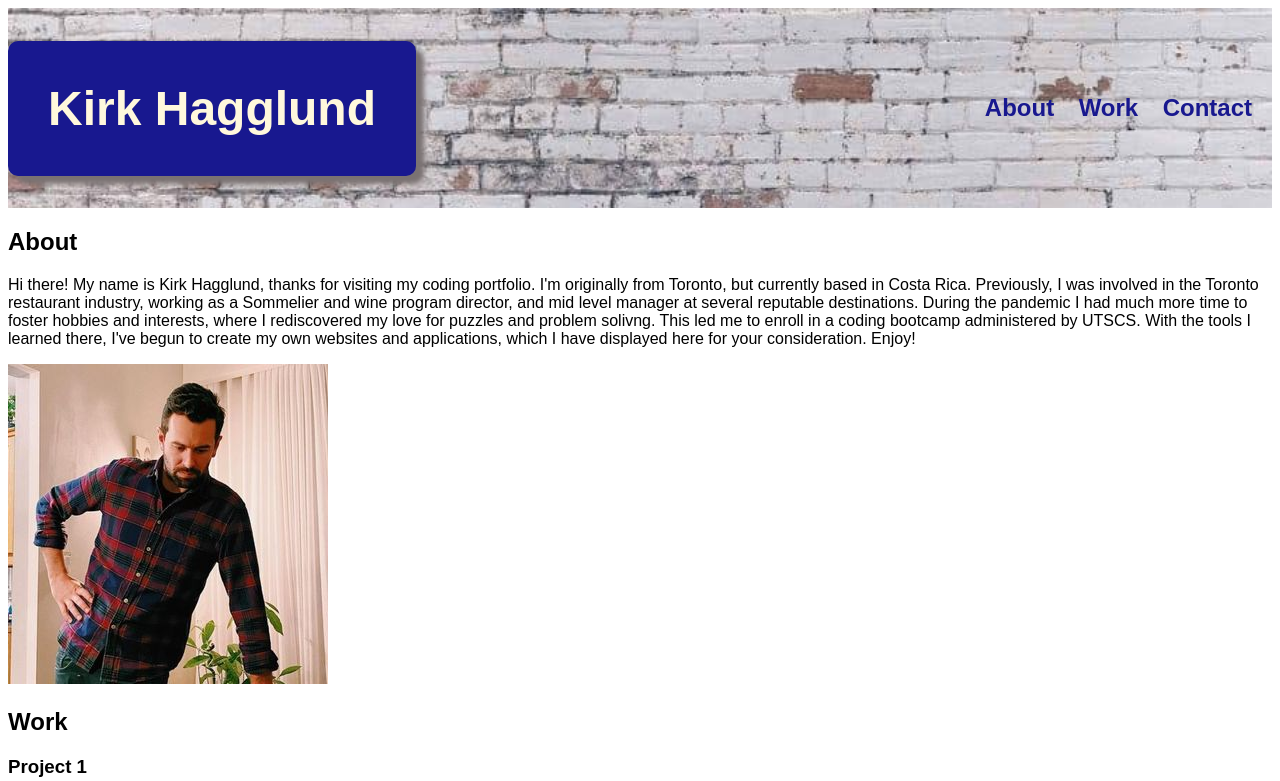
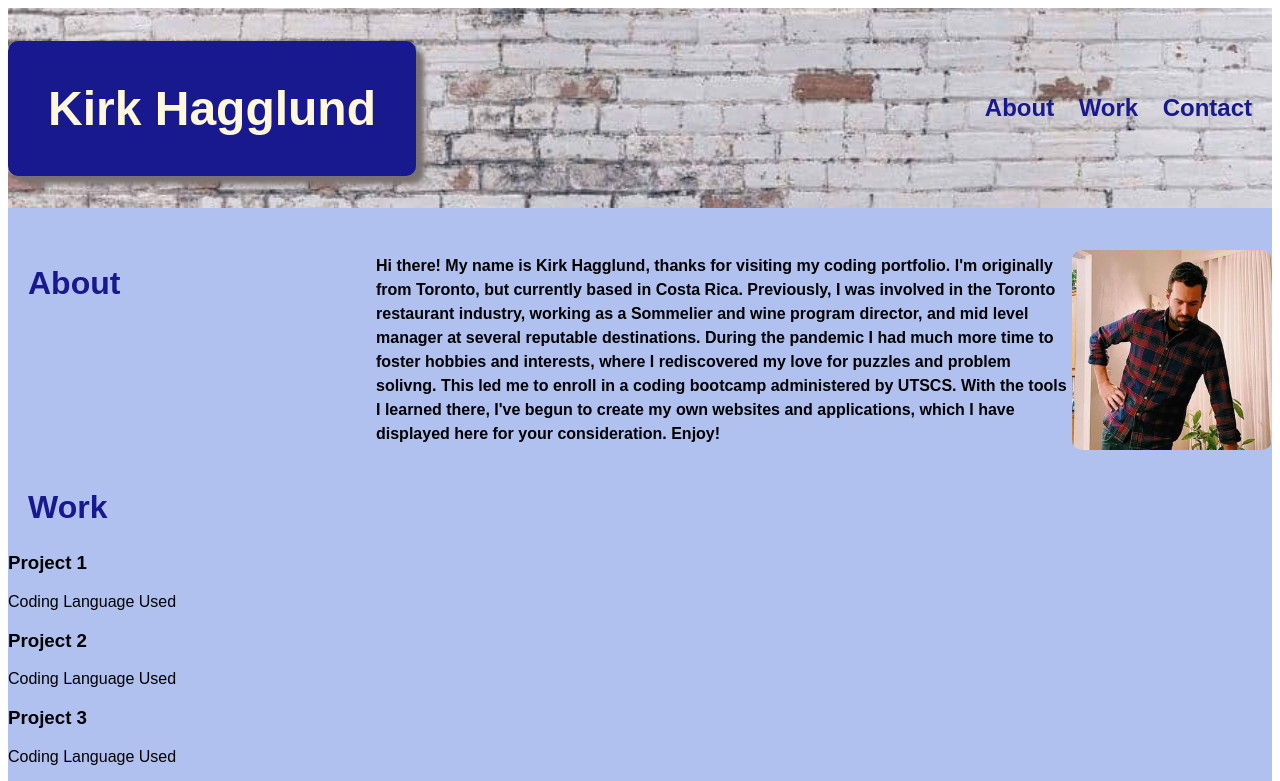
Before and after one commit to KirkHagglund/kirk-hagglunds-portfolio, a plain HTML site: page index.html in a window 1280 px wide. Shown: the top 781 px of the page. Drawn offline with Linux system fonts and the light colour scheme.

Commit message:
beefing up stylesheet

```diff
--- a/assets/css/style.css
+++ b/assets/css/style.css
@@ -25,7 +25,6 @@ h1 {
 
 ul {
     list-style-type: none;
-    display: inline;
 }
 
 li {
@@ -40,3 +39,42 @@ li a {
     padding: auto 20px;
     margin-right: 20px;
 }
+
+main {
+    background-color: rgb(176, 193, 240);
+}
+
+h2 {
+    font-size: 2rem;
+    color: rgb(24, 24, 143);
+    width: 30%;
+    margin-left: 20px;
+    align-self: stretch;
+}
+
+.about {
+    display: flex;
+    align-items: flex-end;
+    min-height: 200px;
+    padding-top: 30px;
+}
+
+/*Keeping this here just in case
+#about-title {
+    align-self: stretch;
+    color: rgb(24, 24, 143);
+    width: 30%;
+    margin-left: 20px;
+}*/
+
+#bio {
+    font-weight: bolder;
+    line-height: 1.5rem;
+    width: 60%;
+}
+
+#pic {
+   height: 200px;
+   align-self: center;
+   border-radius: 10px;
+}
```
